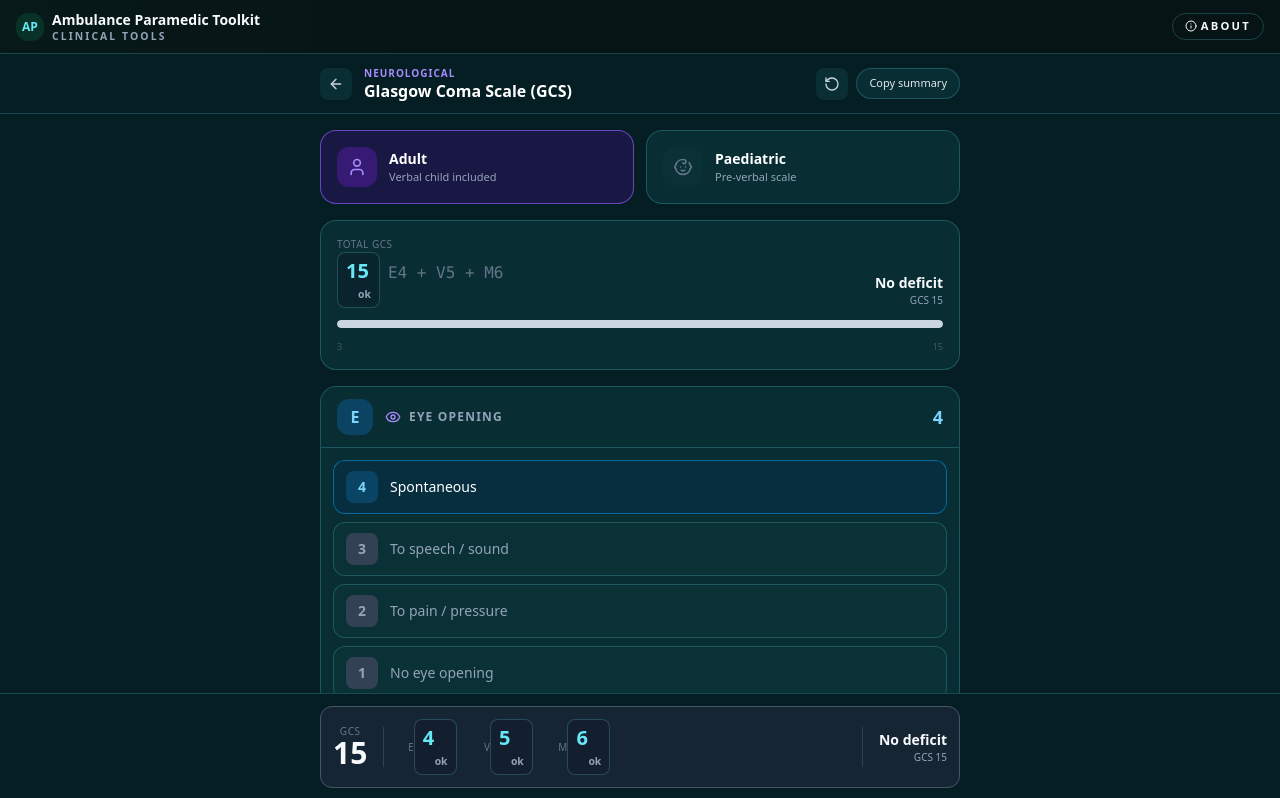
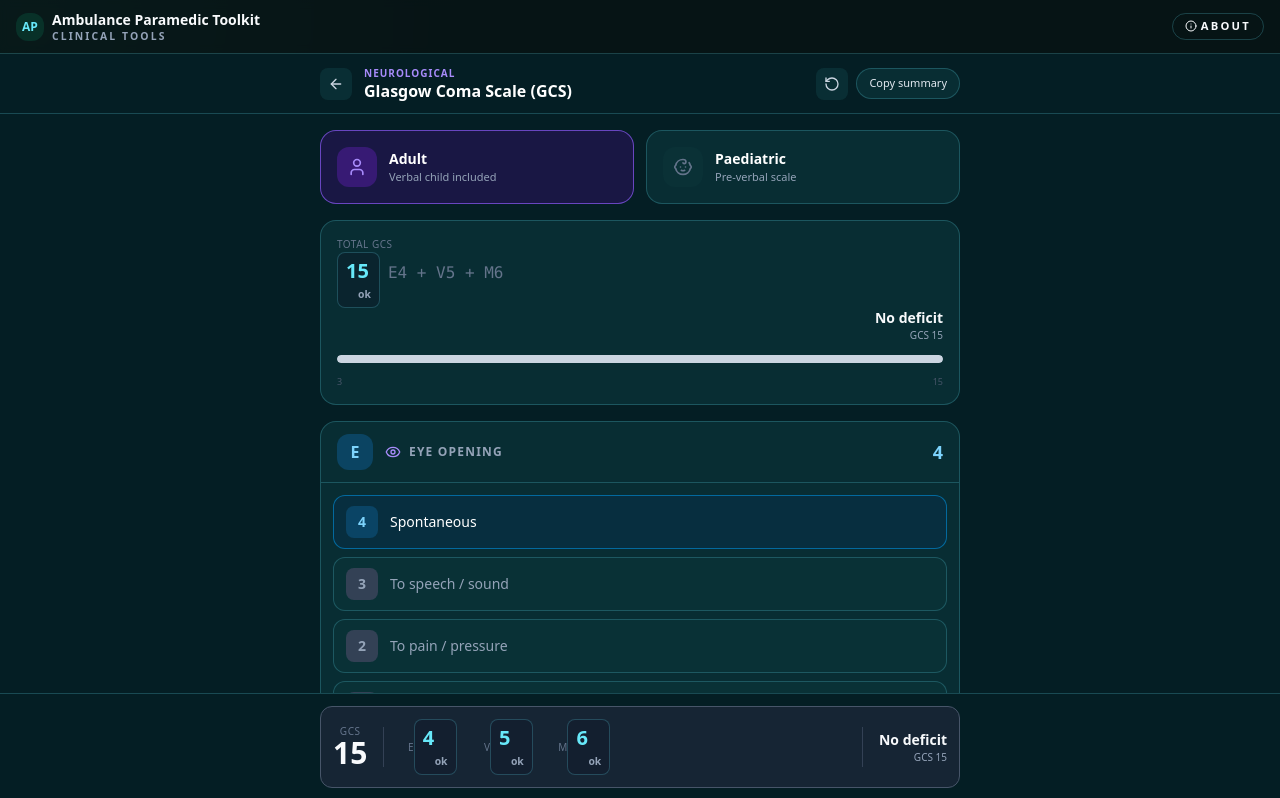
Before and after one commit to drixle08/Ambulance-App, a Next.js app: page /tools/gcs in a window 1280 px wide. Shown: the top 798 px of the page. Built offline with nearby package versions, Linux system fonts and the light colour scheme.

Commit message:
GCS summary: stack score and status text vertically
Move the status/detail text (Altered mental status, TXA criterion)
below the numerical score instead of to the right, so it no longer
overlays the number.

Co-authored-by: Hermes Agent <hermes-agent@nousresearch.com>

```diff
--- a/app/(app)/tools/gcs/page.tsx
+++ b/app/(app)/tools/gcs/page.tsx
@@ -231,7 +231,7 @@ export default function GcsPage() {
 
         {/* ── Running score ── */}
         <div className="rounded-2xl border border-slate-800 bg-slate-900 p-4 space-y-3">
-          <div className="flex items-end justify-between">
+          <div className="flex flex-col">
             <div>
               <p className="text-[10px] text-slate-500 uppercase tracking-wider">Total GCS</p>
               <div className="flex items-baseline gap-2">
```
